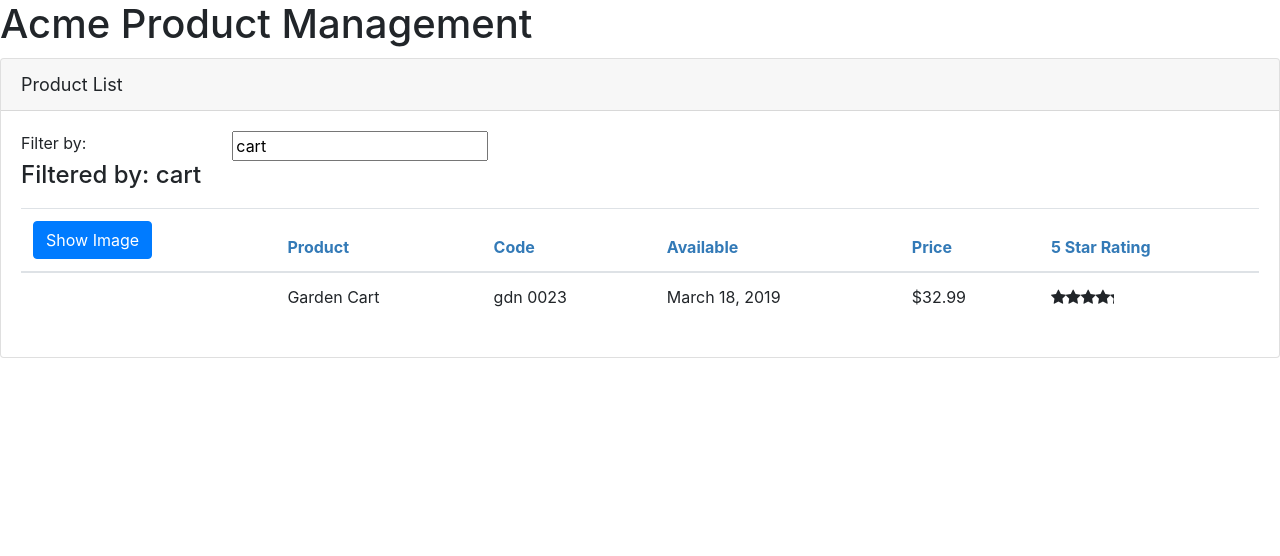
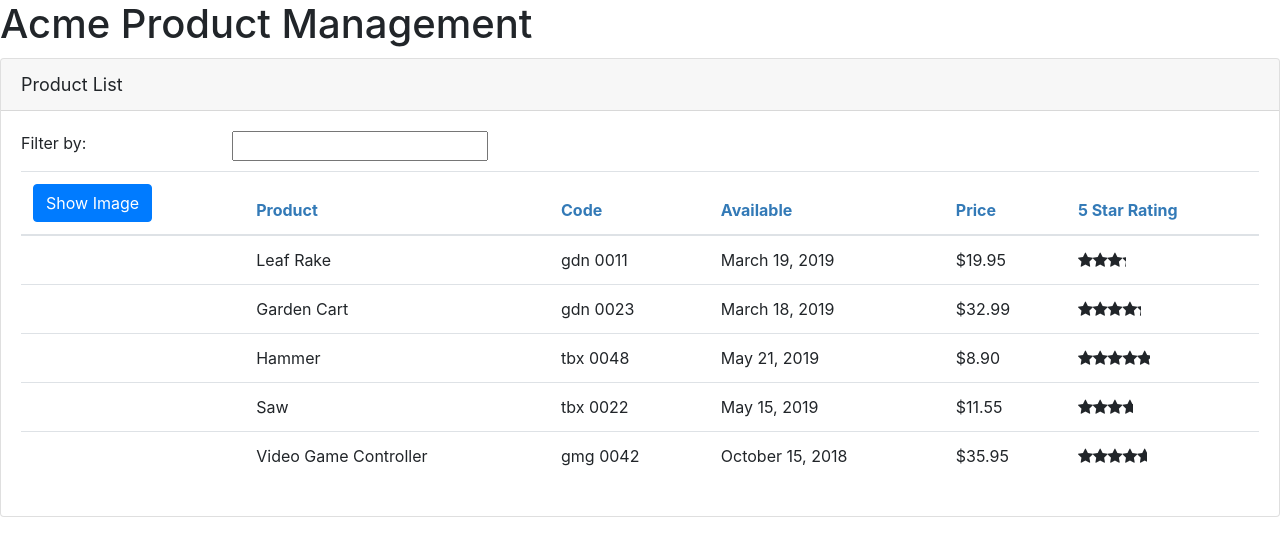
Before and after one commit to sarahkfleming/Angular-GettingStarted, an Angular app: page /products in a window 1280 px wide. Shown: the top 556 px of the page. Built offline with nearby package versions, Linux system fonts and the light colour scheme.

Commit message:
added product data service

```diff
--- a/src/app/products/product-list.component.ts
+++ b/src/app/products/product-list.component.ts
@@ -1,5 +1,6 @@
 import { Component, OnInit } from '@angular/core';
 import { IProduct } from './product';
+import { ProductService } from './product.service';
 
 @Component({
     selector: 'pm-products',
@@ -13,6 +14,7 @@
     imageWidth = 50;
     imageMargin = 2;
     showImage = false;
+    private _productService;
     _listFilter: string;
     get listFilter(): string {
       return this._listFilter;
@@ -23,42 +25,11 @@
     }
 
     filteredProducts: IProduct[];
-    products: IProduct[] = [
-        {
-            "productId": 1,
-            "productName": "Leaf Rake",
-            "productCode": "GDN-0011",
-            "releaseDate": "March 19, 2019",
-            "description": "Leaf rake with 48-inch wooden handle.",
-            "price": 19.95,
-            "starRating": 3.2,
-            "imageUrl": "assets/images/leaf_rake.png"
-          },
-          {
-            "productId": 2,
-            "productName": "Garden Cart",
-            "productCode": "GDN-0023",
-            "releaseDate": "March 18, 2019",
-            "description": "15 gallon capacity rolling garden cart",
-            "price": 32.99,
-            "starRating": 4.2,
-            "imageUrl": "assets/images/garden_cart.png"
-          },
-          {
-            "productId": 5,
-            "productName": "Hammer",
-            "productCode": "TBX-0048",
-            "releaseDate": "May 21, 2019",
-            "description": "Curved claw steel hammer",
-            "price": 8.9,
-            "starRating": 4.8,
-            "imageUrl": "assets/images/hammer.png"
-          }
-    ];
+    products: IProduct[] = [];
 
-    constructor() {
-      this.filteredProducts = this.products;
-      this.listFilter = 'cart';
+    // Put as little as possible in the constructor function
+    constructor(productService: ProductService) {
+      this._productService = productService;
     }
 
     performFilter(filterBy: string): IProduct[] {
@@ -72,12 +43,12 @@
     }
 
     ngOnInit(): void {
-      console.log('In OnInit');
+      this.products = this._productService.getProducts();
+      this.filteredProducts = this.products;
     }
 
     onRatingClicked(message: string): void {
       this.pageTitle = 'Product List: ' + message;
 
     }
-
   }
--- /dev/null
+++ b/src/app/products/product.service.ts
@@ -0,0 +1,65 @@
+import { Injectable } from '@angular/core';
+import { IProduct } from './product';
+
+@Injectable({
+    // "providedIn" feature is new as of Angular 6
+    providedIn: 'root'
+})
+
+export class ProductService {
+    getProducts(): IProduct[] {
+        return [
+            {
+                "productId": 1,
+                "productName": "Leaf Rake",
+                "productCode": "GDN-0011",
+                "releaseDate": "March 19, 2019",
+                "description": "Leaf rake with 48-inch wooden handle.",
+                "price": 19.95,
+                "starRating": 3.2,
+                "imageUrl": "assets/images/leaf_rake.png"
+            },
+            {
+                "productId": 2,
+                "productName": "Garden Cart",
+                "productCode": "GDN-0023",
+                "releaseDate": "March 18, 2019",
+                "description": "15 gallon capacity rolling garden cart",
+                "price": 32.99,
+                "starRating": 4.2,
+                "imageUrl": "assets/images/garden_cart.png"
+            },
+            {
+                "productId": 5,
+                "productName": "Hammer",
+                "productCode": "TBX-0048",
+                "releaseDate": "May 21, 2019",
+                "description": "Curved claw steel hammer",
+                "price": 8.9,
+                "starRating": 4.8,
+                "imageUrl": "assets/images/hammer.png"
+            },
+            {
+                "productId": 8,
+                "productName": "Saw",
+                "productCode": "TBX-0022",
+                "releaseDate": "May 15, 2019",
+                "description": "15-inch steel blade hand saw",
+                "price": 11.55,
+                "starRating": 3.7,
+                "imageUrl": "assets/images/saw.png"
+            },
+            {
+                "productId": 10,
+                "productName": "Video Game Controller",
+                "productCode": "GMG-0042",
+                "releaseDate": "October 15, 2018",
+                "description": "Standard two-button video game controller",
+                "price": 35.95,
+                "starRating": 4.6,
+                "imageUrl": "assets/images/xbox-controller.png"
+            }
+        ];
+    }
+
+}
```
